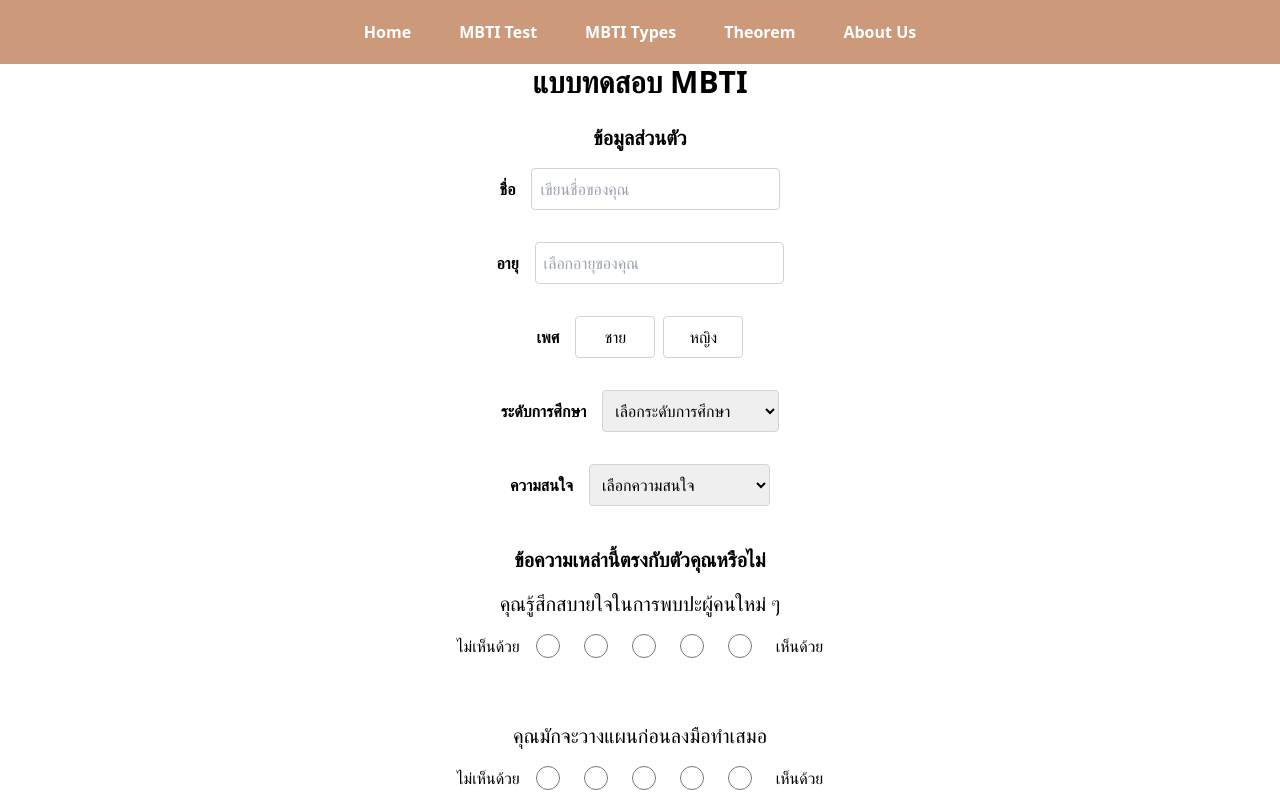
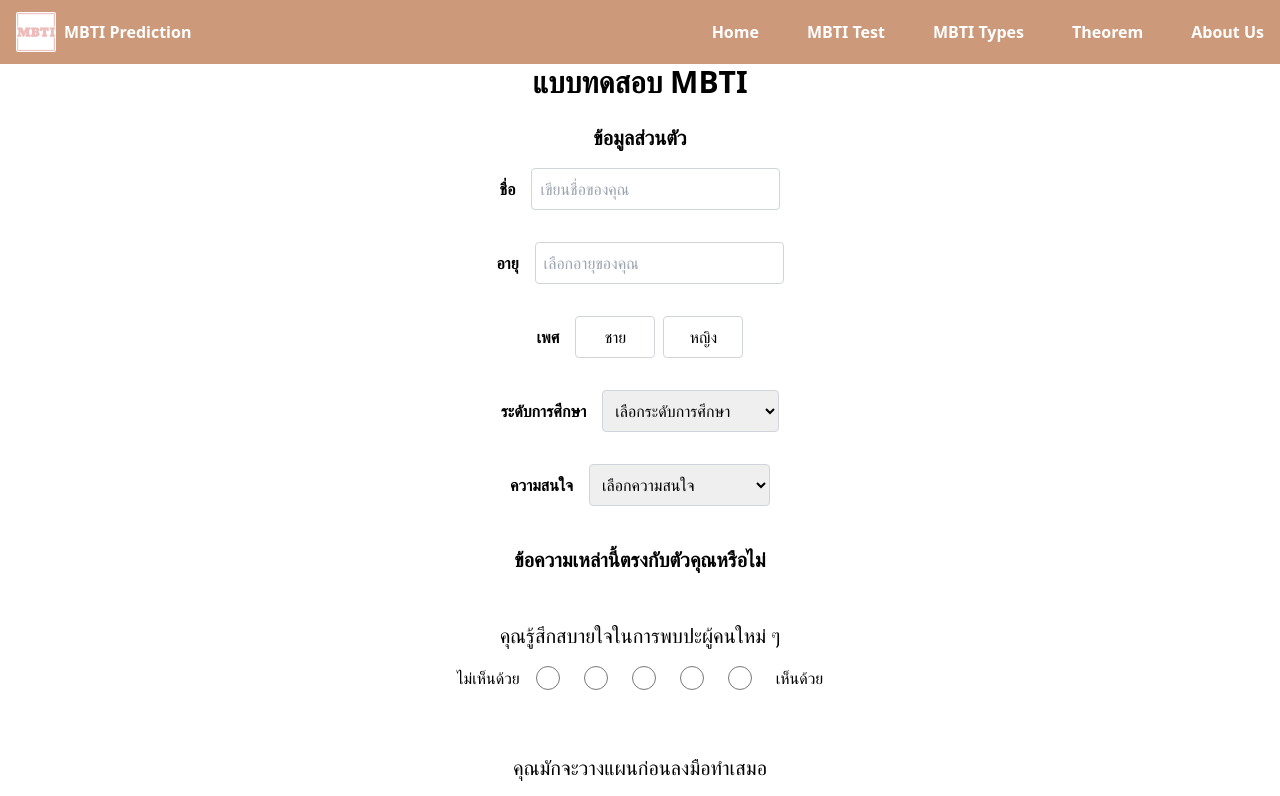
Before and after one commit to louiskub/MBTI_Prediction-Linear-Algebra-, a React (Vite) app in the folder web_app/frontend/: page /mbti-test in a window 1280 px wide. Shown: the top 796 px of the page. Built offline with nearby package versions, Linux system fonts and the light colour scheme; the HTML template or start-up script is replaced by a standard one; a web font is replaced by a local one.

Commit message:
update navbar

```diff
--- a/web_app/frontend/src/components/Navbar.tsx
+++ b/web_app/frontend/src/components/Navbar.tsx
@@ -1,19 +1,24 @@
 import { useState } from 'react';
 import HamburgerIcon from '../assets/Hamburger_icon.png';
 import HamburgerIconClose from '../assets/Hamburger_icon_close.png'
+import Logo from '../assets/Logo.jpg'
 
 function Navbar() {
     const [isOpen, setIsOpen] = useState(false);
     return (
-        <nav className="fixed bg-et-light-orange h-16 w-full flex min-[600px]:justify-center items-center justify-end z-50 ">
-            <div className="hidden min-[600px]:flex text-white gap-12 font-semibold">
+        <nav className="fixed bg-et-light-orange h-16 w-full flex items-center justify-between z-50 ">
+            <div className="flex items-center">
+                <img src={Logo} alt="Logo" className="h-10 w-auto rounded-sm ml-4" />
+                <h1 className="ml-2 text-white font-bold">MBTI Prediction</h1>
+            </div>
+            <div className="hidden min-[770px]:flex text-white gap-12 font-semibold justify-end mr-4">
                 <a href="/">Home</a>
                 <a href="/mbti-test">MBTI Test</a>
                 <a href="/mbti-types">MBTI Types</a>
                 <a href="/theorem">Theorem</a>
                 <a href="/about-us">About Us</a>
             </div>
-            <div className="min-[600px]:hidden p-4 transition ">
+            <div className="min-[770px]:hidden p-4 transition justify-end">
                 <button
                     onClick={() => setIsOpen(!isOpen)}
                     className="text-white"
--- a/web_app/frontend/src/pages/MBTItest.tsx
+++ b/web_app/frontend/src/pages/MBTItest.tsx
@@ -120,7 +120,7 @@
                     </select>
                 </div>
             </div>
-            <h1 className="flex flex-col items-center text-xl mt-6 font-bold">ข้อความเหล่านี้ตรงกับตัวคุณหรือไม่</h1>
+            <h1 className="flex flex-col items-center text-xl mt-6 mb-8 font-bold">ข้อความเหล่านี้ตรงกับตัวคุณหรือไม่</h1>
             <div className="flex flex-col space-y-8">
                 {questions.map((question, questionIndex) => (
                     <div key={questionIndex} className="flex flex-col items-center p-4">
```
Also changed, not shown: web_app/frontend/src/assets/Logo.jpg (added).
